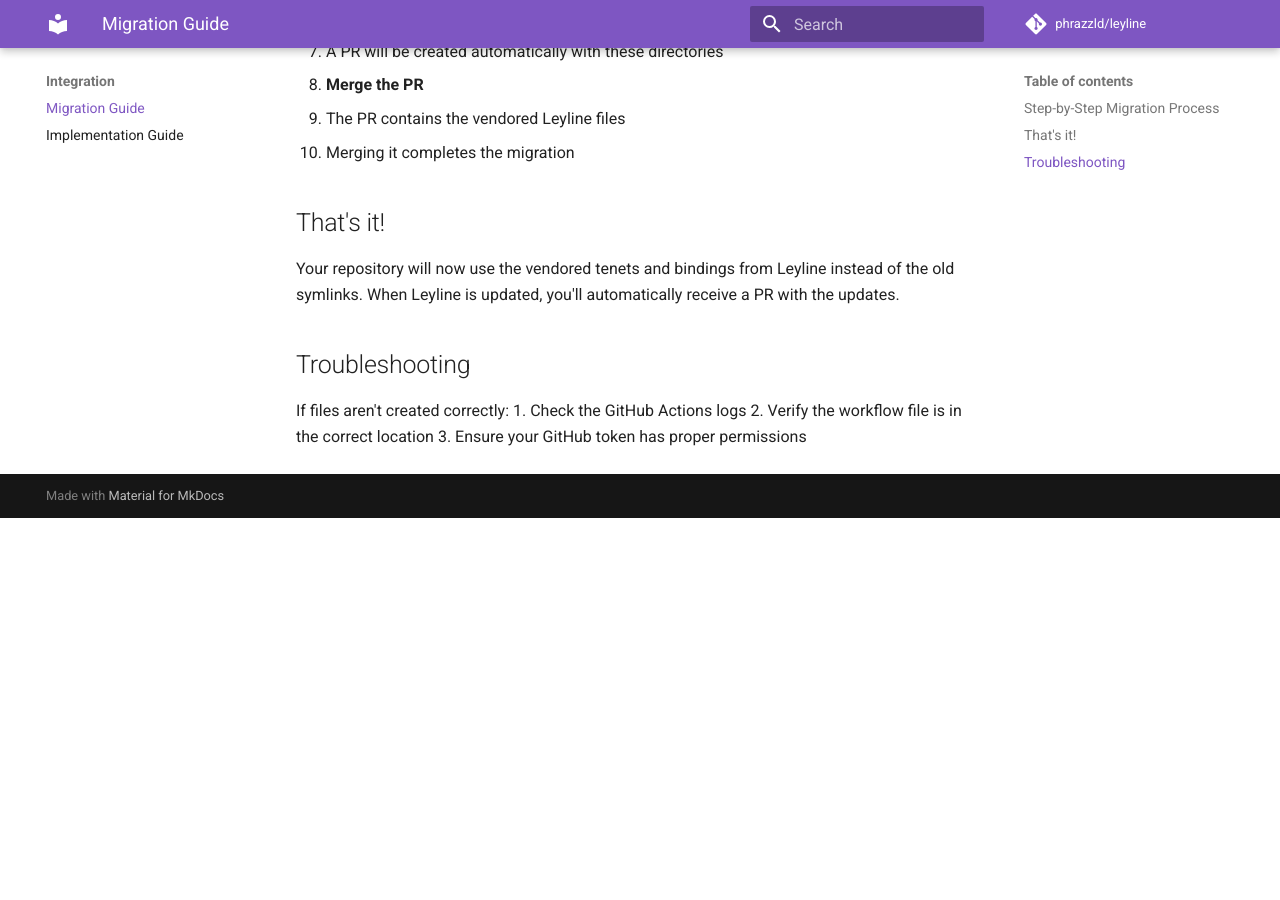
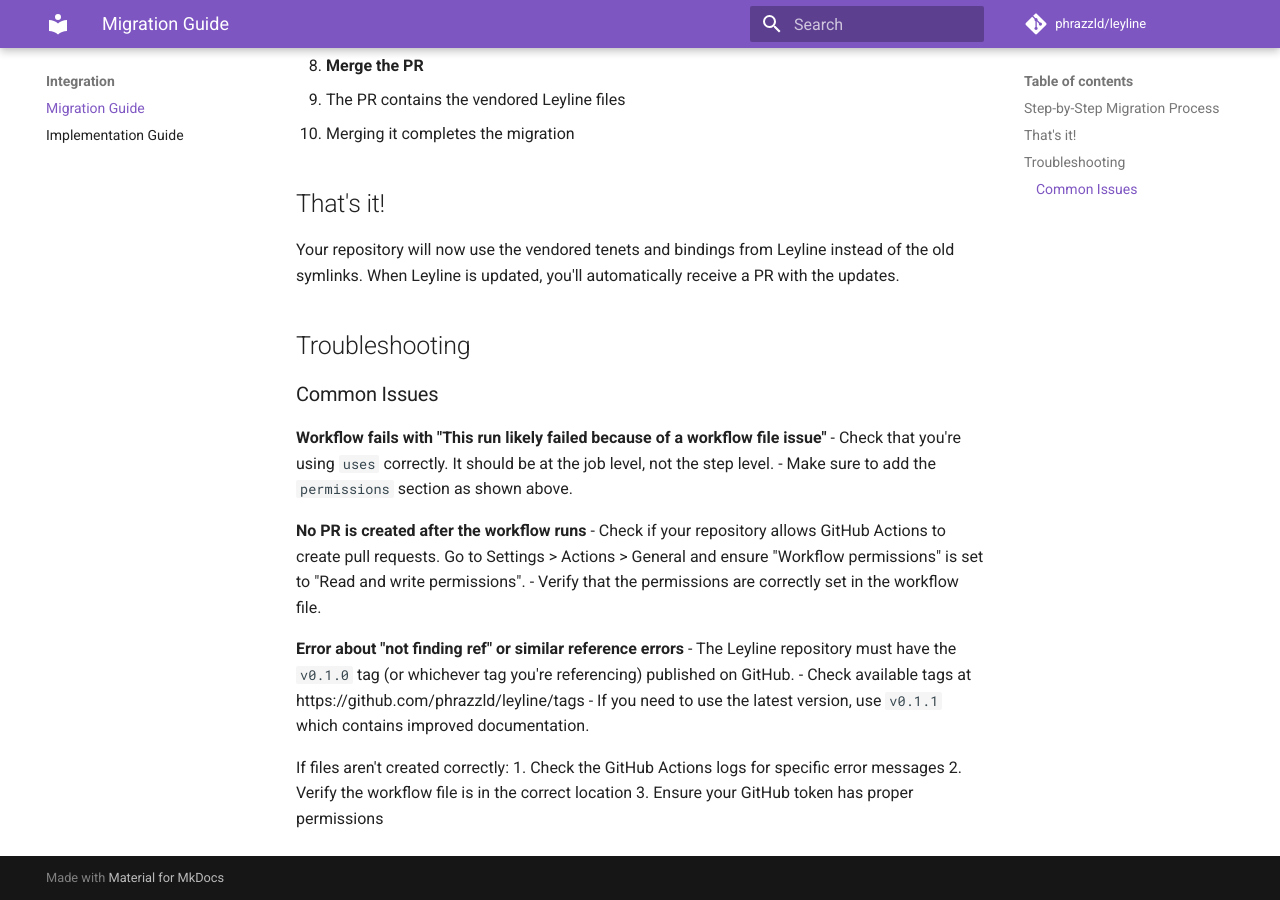
Before and after one commit to phrazzld/leyline, an MkDocs documentation site: the page built from docs/migration-guide.md, in a window 1280 px wide and 900 px high, scrolled down 946 px. Built offline with MkDocs 1.6.1 and Material for MkDocs 9.7.7, drawn with Linux system fonts in a browser that asks for light colours; comment, search, counter and statistics services are not loaded; before the commit the page ends 1464 px from its top, so only the background shows below that; some of the changed text lies outside the part shown.

Commit message:
docs: improve migration guide troubleshooting section

````diff
--- a/docs/migration-guide.md
+++ b/docs/migration-guide.md
@@ -15,16 +15,15 @@
      pull_request:
      push:
        branches:
-         - master
+         - master  # Change this if your default branch has a different name
+   permissions:
+     contents: write
+     pull-requests: write
    jobs:
      docs:
-       runs-on: ubuntu-latest
-       steps:
-         - uses: actions/checkout@v4
-         - name: Sync Leyline Docs
-           uses: phrazzld/leyline/.github/workflows/vendor.yml@v0.1.0
-           with:
-             ref: v0.1.0
+       uses: phrazzld/leyline/.github/workflows/vendor.yml@v0.1.0
+       with:
+         ref: v0.1.0
    ```
 
 3. **Push these changes**
@@ -49,7 +48,22 @@ Your repository will now use the vendored tenets and bindings from Leyline inste
 
 ## Troubleshooting
 
+### Common Issues
+
+**Workflow fails with "This run likely failed because of a workflow file issue"**
+- Check that you're using `uses` correctly. It should be at the job level, not the step level.
+- Make sure to add the `permissions` section as shown above.
+
+**No PR is created after the workflow runs**
+- Check if your repository allows GitHub Actions to create pull requests. Go to Settings > Actions > General and ensure "Workflow permissions" is set to "Read and write permissions".
+- Verify that the permissions are correctly set in the workflow file.
+
+**Error about "not finding ref" or similar reference errors**
+- The Leyline repository must have the `v0.1.0` tag (or whichever tag you're referencing) published on GitHub.
+- Check available tags at https://github.com/phrazzld/leyline/tags
+- If you need to use the latest version, use `v0.1.1` which contains improved documentation.
+
 If files aren't created correctly:
-1. Check the GitHub Actions logs
+1. Check the GitHub Actions logs for specific error messages
 2. Verify the workflow file is in the correct location
 3. Ensure your GitHub token has proper permissions
````
